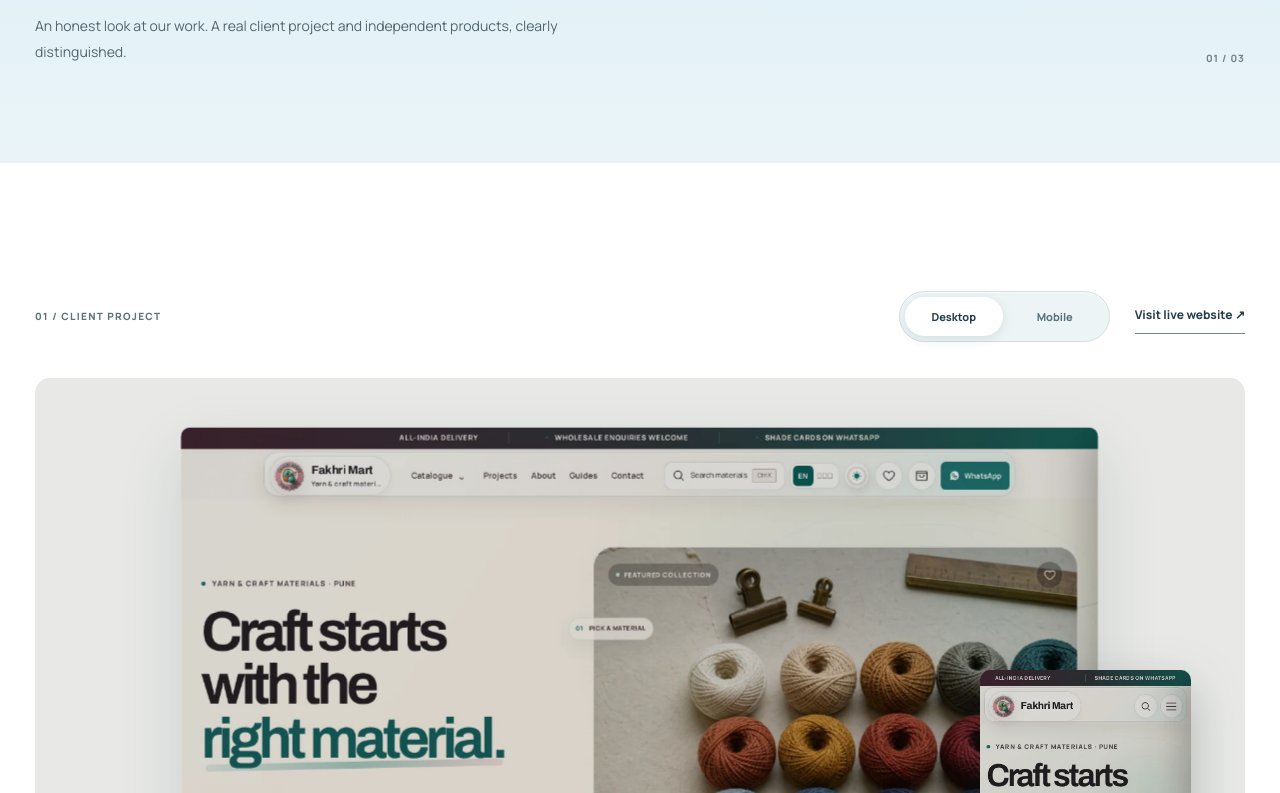
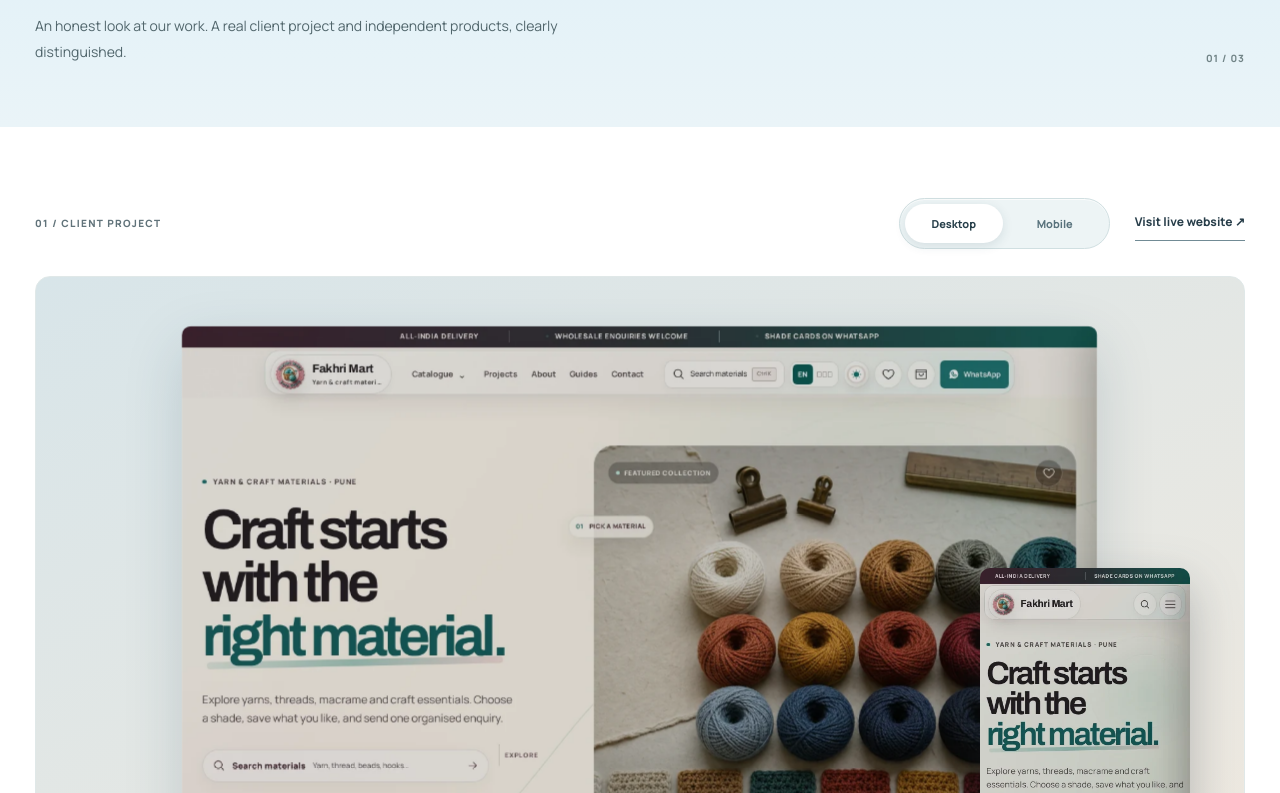
Before and after one commit to GYASH28/new-agency-website-, a website: page work.html in a window 1280 px wide. Shown: the part 467-1260 px from the top of the page. Drawn offline with Linux system fonts and the light colour scheme.

Commit message:
polish: bring verified work imagery into the first desktop viewport

```diff
--- a/styles/craft-fidelity.css
+++ b/styles/craft-fidelity.css
@@ -459,3 +459,20 @@ h1 em,h2 em,h3 em{letter-spacing:-.035em;font-style:italic}
  .case-controls button,.case-photo .case-phone,.studio-faq summary::after,
  .practice-grid article::before{transition:none!important}
 }
+
+
+/* Bring real work into the first desktop viewport: the product—not empty
+   space—should complete the editorial intro, as on Craft's product pages. */
+@media(min-width:761px){
+ body[data-route="/work"] .page-lead{padding-bottom:62px}
+ body[data-route="/work"] .case-section{padding-top:71px}
+ body[data-route="/work"] .case-head{margin-bottom:27px}
+}
+/* Let the case image hold the scene as a framed product, not a flat gray box. */
+.case-photo{
+ background:linear-gradient(155deg,#d8e5e9 0%,#f0e9df 100%);
+ border:1px solid #e0e8e8;
+}
+.case-photo>img:first-child{box-shadow:0 19px 56px #1b40552c}
+/* Buttons remain accessible and quiet even on touch devices. */
+@media(hover:none){.case-controls button:hover{transform:none}}
```
